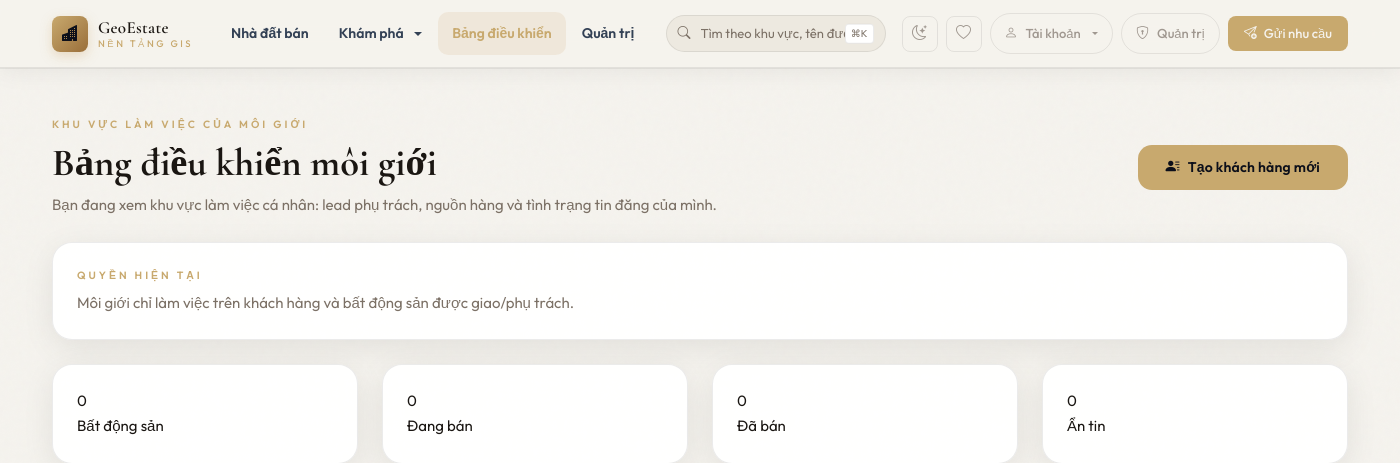
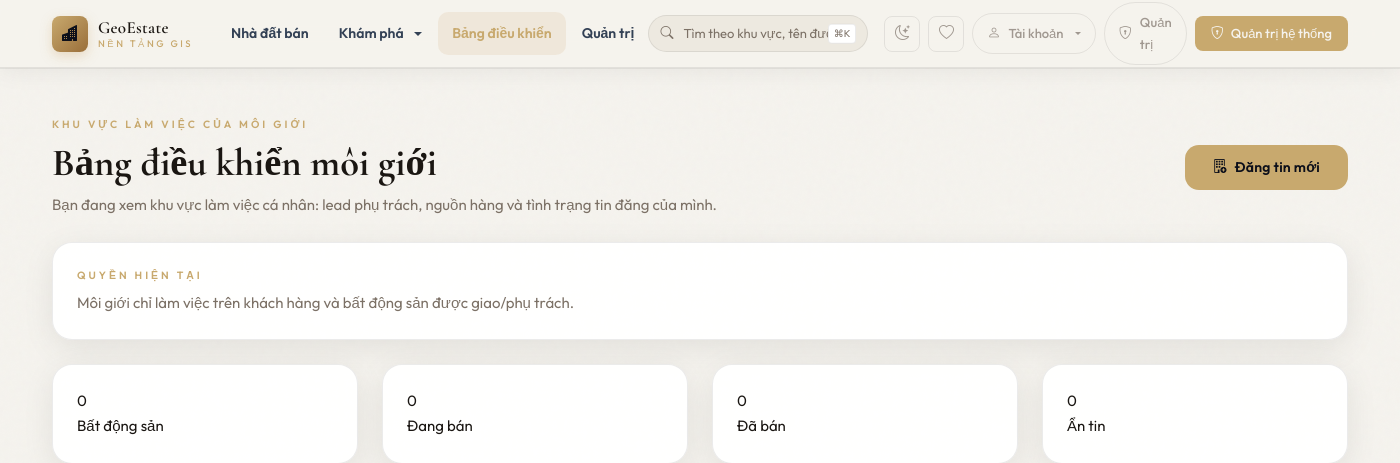
Before and after one commit to LogGuye/WebGIS, a Django app: page /leads/dashboard/staff/ in a window 1400 px wide. Shown: the top 463 px of the page. Run offline with Django 5.2, Linux system fonts and the light colour scheme; the visitor is signed in with stand-in values (Sample User, id 1); data that the repository does not hold is empty.

Commit message:
Make agent primary action publish listing

```diff
--- a/leads/views.py
+++ b/leads/views.py
@@ -129,7 +129,8 @@ def dashboard(request):
         ]
         dashboard_note = "Bạn đang xem khu vực làm việc cá nhân: lead phụ trách, nguồn hàng và tình trạng tin đăng của mình."
         dashboard_actions = [
-            ("/leads/lead-form/", "Tạo khách hàng mới"),
+            ("/admin/properties/property/add/", "Đăng tin mới"),
+            ("/leads/lead-form/", "Tạo khách hàng"),
             ("/accounts/profile/", "Hồ sơ môi giới"),
         ]
 
--- a/templates/base.html
+++ b/templates/base.html
@@ -848,11 +848,21 @@
             <a class="btn-geo-secondary" href="/admin/" style="padding:9px 14px;font-size:13px;border-radius:999px">
               <i class="bi bi-shield-lock"></i> Quản trị
             </a>
-            {% endif %}
-            <a class="btn-admin" href="{% url 'leads:lead_form' %}">
+            <a class="btn-admin" href="/admin/">
+              <i class="bi bi-shield-lock"></i>
+              Quản trị hệ thống
+            </a>
+            {% elif is_agent_role %}
+            <a class="btn-admin" href="/admin/properties/property/add/">
+              <i class="bi bi-building-add"></i>
+              Đăng tin
+            </a>
+            {% else %}
+            <a class="btn-admin" href="{% url 'leads:dashboard_home' %}">
               <i class="bi bi-send-plus"></i>
               Gửi nhu cầu
             </a>
+            {% endif %}
           {% else %}
             <a class="btn-geo-secondary" href="{% url 'accounts:login' %}" style="padding:9px 14px;font-size:13px;border-radius:999px">
               Đăng nhập
--- a/templates/leads/dashboard.html
+++ b/templates/leads/dashboard.html
@@ -12,7 +12,7 @@
     {% if dashboard_role == 'admin' %}
     <a href="/admin/" class="btn-geo-primary"><i class="bi bi-shield-lock"></i> Quản trị hệ thống</a>
     {% else %}
-    <a href="{% url 'leads:lead_form' %}" class="btn-geo-primary"><i class="bi bi-person-lines-fill"></i> Tạo khách hàng mới</a>
+    <a href="/admin/properties/property/add/" class="btn-geo-primary"><i class="bi bi-building-add"></i> Đăng tin mới</a>
     {% endif %}
   </div>
 
```
